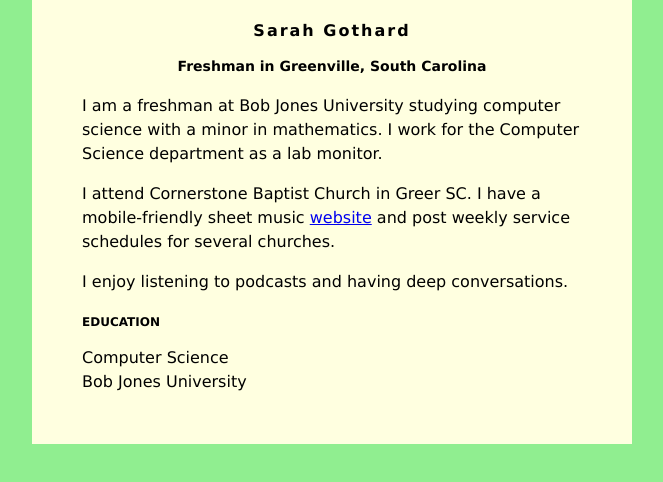
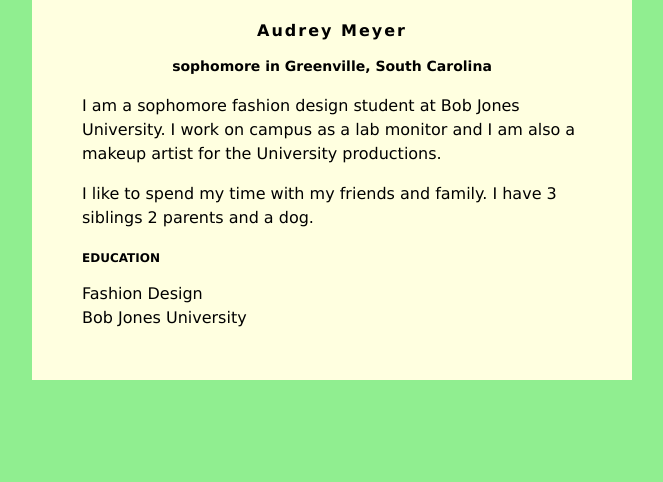
Before and after one commit to Audrey-meyer/Audrey-meyer.github.io, a plain HTML site: page index.html in a window 1280 px wide. Shown: the whole page, without its empty margins (308-971 px from the left). Drawn offline with Linux system fonts and the light colour scheme.

Commit message:
Update index.html

```diff
--- a/index.html
+++ b/index.html
@@ -30,21 +30,19 @@
 </head>
 <body>
     <div id="content">
-        <h1>Sarah Gothard</h1>
-        <h2>Freshman in Greenville, South Carolina</h2>
+        <h1>Audrey Meyer</h1>
+        <h2>sophomore in Greenville, South Carolina</h2>
 
-         <p>I am a freshman at Bob Jones University studying computer science with a minor in
-            mathematics. I work for the Computer Science department as a lab monitor.</p>
+         <p>I am a sophomore fashion design student at Bob Jones University. I work on campus as
+        a lab monitor and I am also a makeup artist for the University productions. </p>
          <p>
-            I attend Cornerstone Baptist Church in Greer SC. I have a mobile-friendly
-            sheet music <a href="https://mobilehymns.org/">website</a> and post weekly service
-            schedules for several churches.
+
          </p>
          <p>
-            I enjoy listening to podcasts and having deep conversations.
+            I like to spend my time with my friends and family. I have 3 siblings 2 parents and a dog.
          </p>
         <h3>EDUCATION</h3>
-        Computer Science<br />
+       Fashion Design <br />
         Bob Jones University
     </div>
 
```
